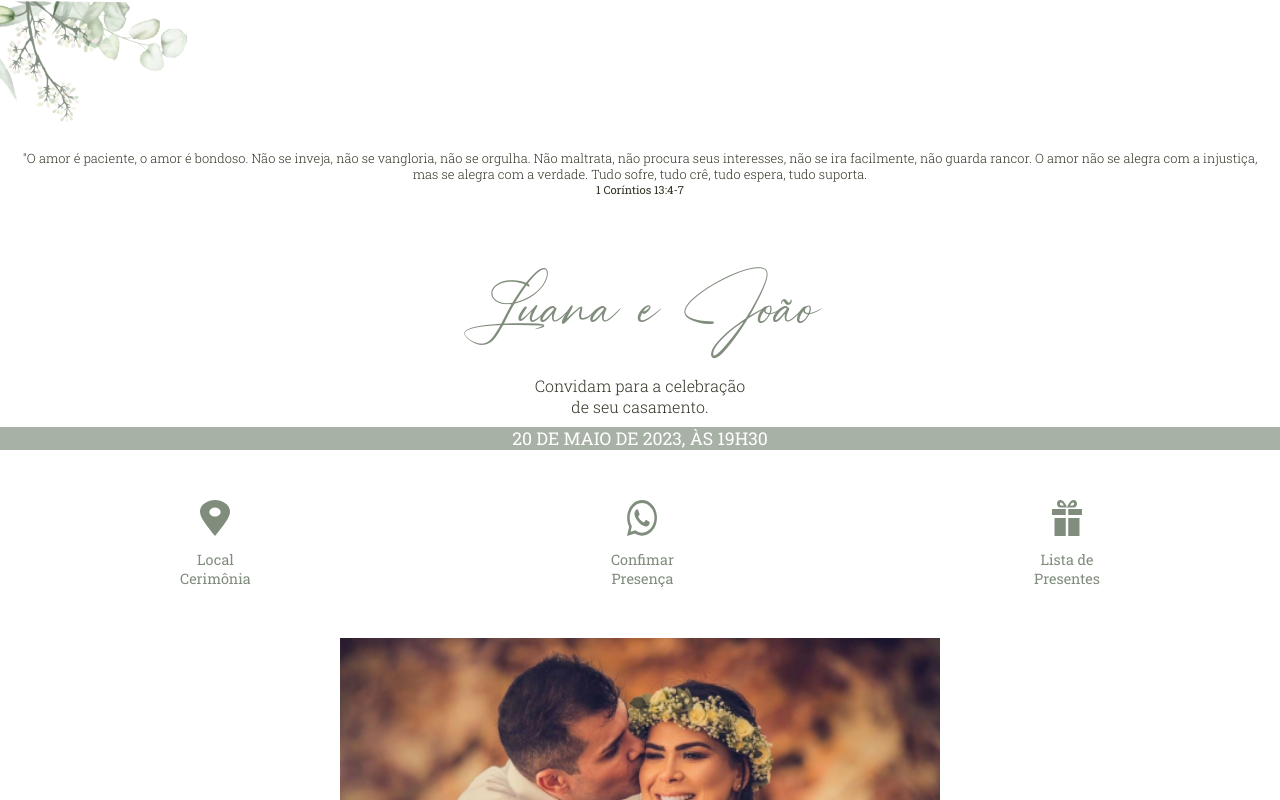
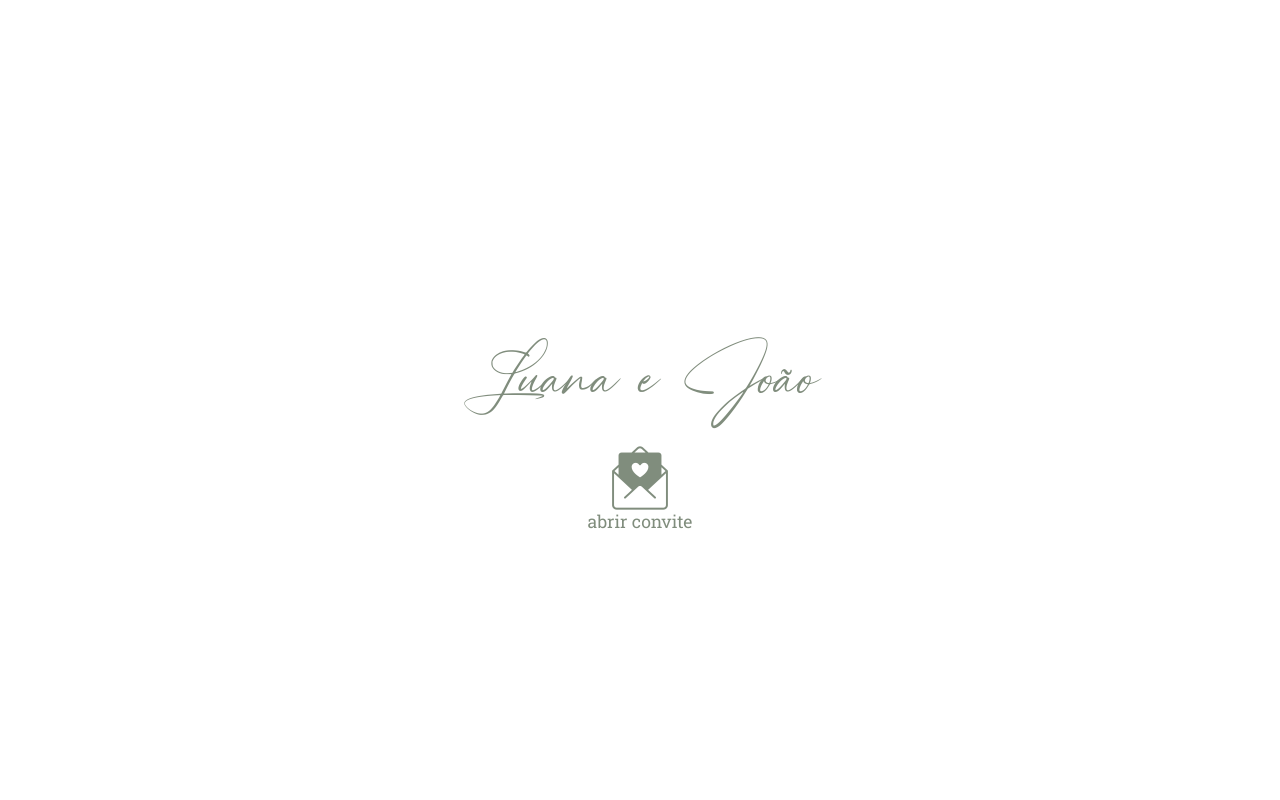
Before and after one commit to luanaejoao/convite, a plain HTML site: page index.html in a window 1280 px wide. Shown: the top 800 px of the page. Drawn offline with Linux system fonts and the light colour scheme.

Commit message:
finalizado

```diff
--- a/css/global/global.css
+++ b/css/global/global.css
@@ -32,3 +32,20 @@ a {
     margin-left: auto;
     margin-right: auto;
 }
+
+.fadeInDown {
+    transform: translate3d(0, -20px, 0);
+}
+
+
+/* 7 Adicione o CSS Essencial abaixo */
+
+.js [data-anime] {
+    opacity: 0;
+}
+
+.js .anime {
+    opacity: 1;
+    transform: none;
+    transition: transform 0.8s, opacity 0.8s;
+}
--- a/css/home.css
+++ b/css/home.css
@@ -1,3 +1,41 @@
+.abrir{
+    background-color: white;
+    position: fixed;
+    width: 100vw;
+    height: 100vh;
+    z-index: 2;
+    display: flex;
+    flex-direction: column;
+    justify-content: center;
+    align-items: center;
+    color: #808D7D;
+    top: 0px;
+    left: 0px;
+}
+
+.abrir button{
+    display: flex;
+    flex-direction: column;
+    align-items: center;
+    border: none;
+    background: transparent;
+    color: #808D7D;
+}
+
+.abrir.oculto{
+    display: none;
+}
+
+
+.js .home{
+    opacity: 0;
+}
+
+.home.ativo{
+    opacity: 1;
+    transform: none;
+    transition: transform 0.8s, opacity 1.5s;
+}
 .home {
     /* padding-top: 105px; */
     padding-top: 150px;
--- a/index.html
+++ b/index.html
@@ -12,11 +12,17 @@
         rel="stylesheet">
     <title>Luana & Jõao</title>
 </head>
+<script>
+    document.documentElement.classList.add("js");
+</script>
+<div class="abrir">
+    <p class="font-2 nomes" data-anime="200">Luana e João</p>
+    <button class="frase font-1-400 btn-js" onclick="playaudio(), removeModal()" data-anime="600"><img src="img/convite.png" >abrir convite</button>
 
-<body onload="playaudio()">
-    <div class="abrir"></div>
+</div>
+<body>
     <div class="home">
-        <p class="frase font-1-300">"O amor é paciente, o amor é bondoso. Não se inveja, não se vangloria, não se
+        <p class="frase font-1-300 texto_biblico">"O amor é paciente, o amor é bondoso. Não se inveja, não se vangloria, não se
             orgulha. Não maltrata, não procura seus interesses, não se ira facilmente, não guarda rancor. O amor não se alegra com a injustiça, mas se alegra com a verdade. Tudo sofre, tudo crê, tudo espera, tudo suporta.
         <p class="frase versiculo"> 1 Coríntios 13:4-7</p>
 
@@ -68,20 +74,32 @@
         </div>
         <img src="img/LJ.png" id="logo">
     </div>
-<!--     <iframe width="560" height="315" src="https://www.youtube.com/embed/rtOvBOTyX00?controls=0" title="YouTube video player" frameborder="0" allow="accelerometer; autoplay; clipboard-write; encrypted-media; gyroscope; picture-in-picture; web-share" allowfullscreen></iframe>
- -->
-<audio src="audio/musica.mp3" id="audio" controls>
+<audio src="audio/musica.mp3" id="audio">
 
 </audio>
-<iframe src="audio/musica.mp3" allow="autoplay"></iframe>
+
 </body>
-<!-- <button onclick="playaudio()">a</button> -->
 <script>
+
+const btn = document.querySelector('.btn-js');
+btn.addEventListener("click", showModal);
+
 function playaudio(){
     const audio = document.querySelector("#audio");
     audio.play();
 }
 
+function removeModal(){
+    const modal =  document.querySelector(".abrir");;
+    modal.classList.add("oculto");
+}
+
+function showModal(){
+    const home = document.querySelector(".home");
+    home.classList.add("ativo");
+}
+
+
 </script>
-
+<script src="simple-anime.js"></script>
 </html>
--- /dev/null
+++ b/simple-anime.js
@@ -0,0 +1,2 @@
+window.SimpleAnime=class{constructor(){this.items=document.querySelectorAll("[data-anime]"),this.init()}animateItems(){this.items.forEach(t=>{const e=Number(t.getAttribute("data-anime"));isNaN(e)||setTimeout(()=>{t.classList.add("anime")},e)})}handleVisibility(){void 0!==document.visibilityState?"visible"===document.visibilityState&&this.animateItems():this.animateItems()}init(){this.handleVisibility=this.handleVisibility.bind(this),this.handleVisibility(),document.addEventListener("visibilitychange",this.handleVisibility)}}
+new SimpleAnime();
```
Also changed, not shown: img/convite.png (added).
